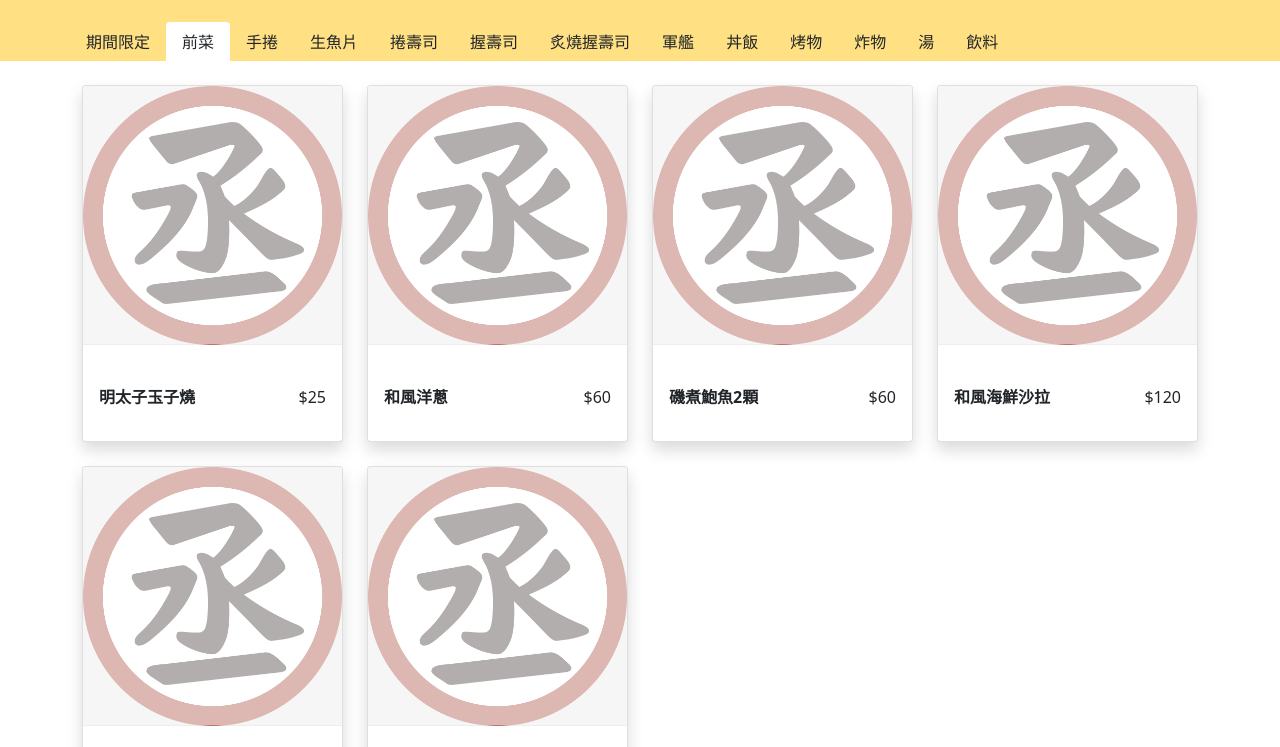
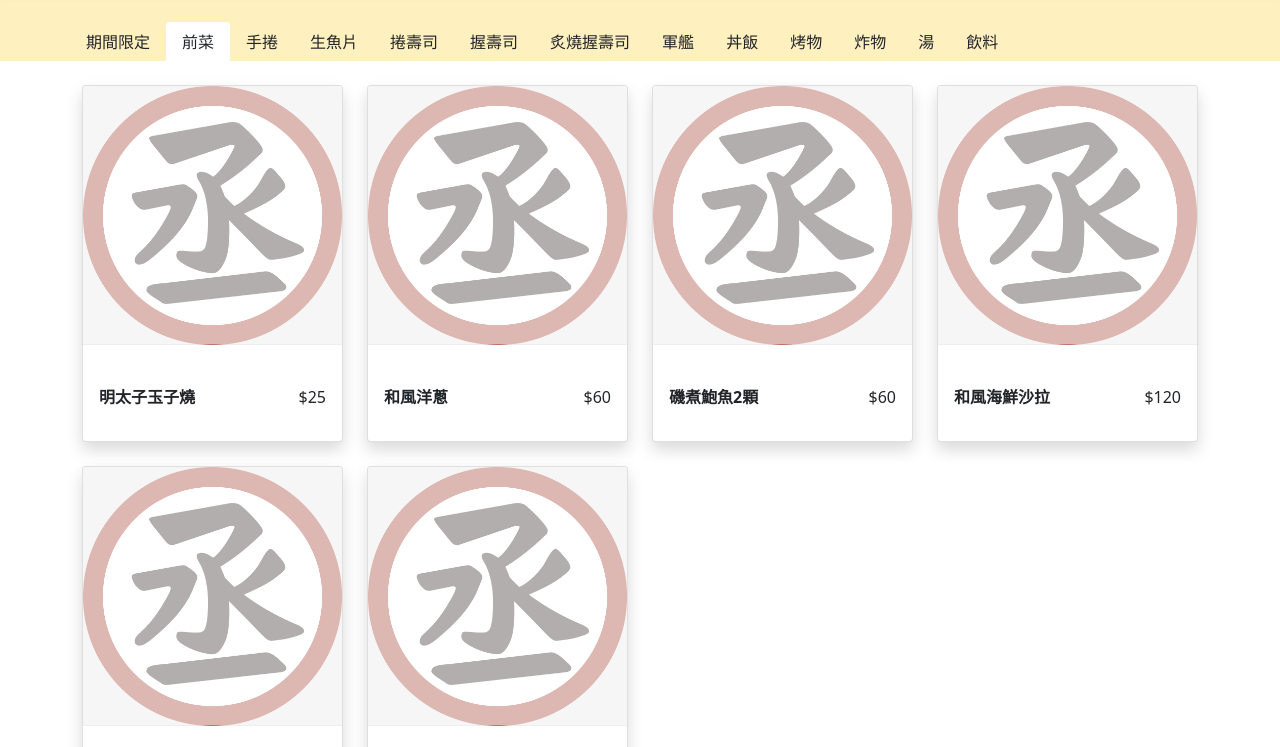
Before and after one commit to chrischen0620/chengsushi_menu, a plain HTML site: page index.html in a window 1280 px wide. Shown: the part 74-821 px from the top of the page. Drawn offline with nearby package versions, Linux system fonts and the light colour scheme.

Commit message:
Update index.html

```diff
--- a/index.html
+++ b/index.html
@@ -40,7 +40,7 @@
     </nav>
 
     <nav>
-        <div class="bg-warning border-0" style="--bs-bg-opacity: .5;">
+        <div class="bg-warning border-0 bg-opacity-25">
             <div class="nav nav-tabs pt-5 mt-5 container border-0 flex-nowrap text-nowrap" id="nav-tab" role="tablist"  style="overflow-y: hidden; overflow-x: auto;">
                 <button class="nav-link text-dark border-0" id="LimitedTime-tab" data-bs-toggle="tab" data-bs-target="#LimitedTime" type="button" role="tab" aria-controls="nav-profile" aria-selected="true">期間限定</button>
                 <button class="nav-link active text-dark border-0" id="Appetizer-tab" data-bs-toggle="tab" data-bs-target="#Appetizer" type="button" role="tab" aria-controls="nav-profile" aria-selected="false">前菜</button>
```
